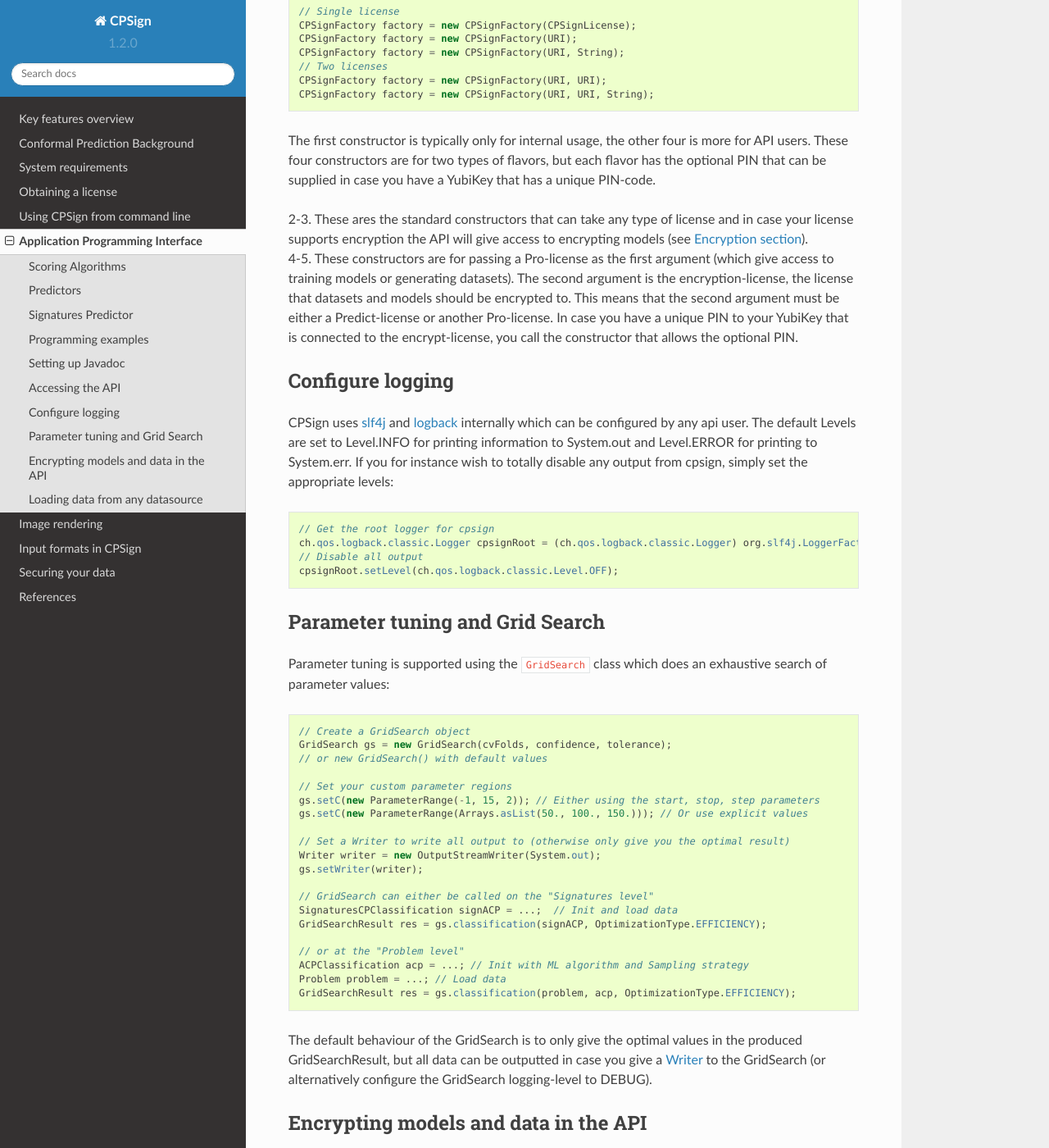
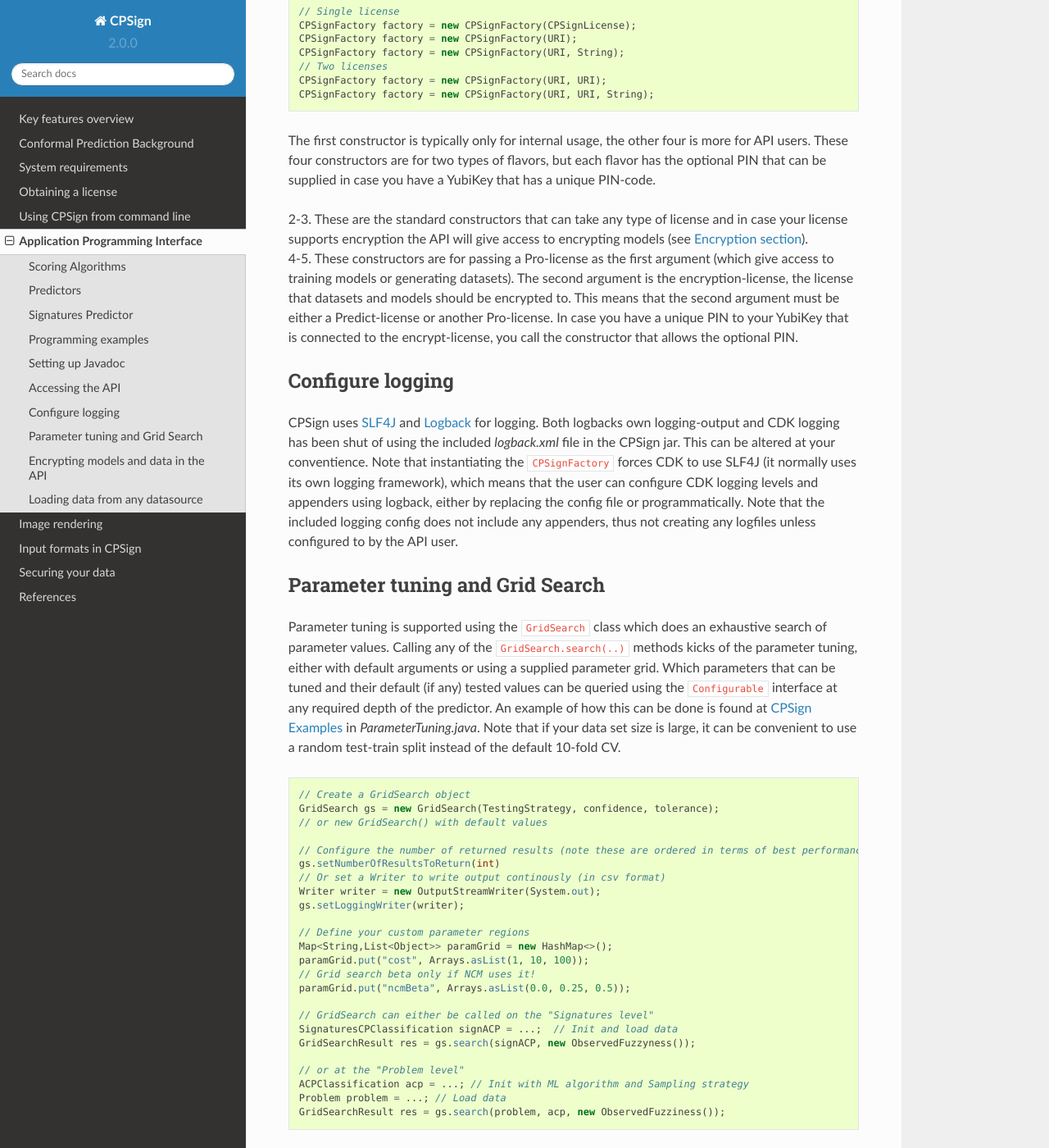
Before and after one commit to arosbio/cpsign_docs, a Sphinx documentation site: the page built from source/sections/api/API.rst, in a window 1280 px wide and 1400 px high, scrolled down 1117 px. Shown: the whole window at 82% size. Built offline with Sphinx 7.4.7 and the Read the Docs theme 2.0.0, drawn with Linux system fonts in a browser that asks for light colours; pages that are not in the unit, such as notebooks, are missing from menus; some of the changed text lies outside the part shown.

Commit message:
Started to update the API info

```diff
--- a/source/conf.py
+++ b/source/conf.py
@@ -47,7 +47,7 @@
 
 # General information about the project.
 project = u'CPSign'
-copyright = u'2019, Aros Bio AB'
+copyright = u'2021, Aros Bio AB'
 author = u'Aros Bio AB'
 
 # The version info for the project you're documenting, acts as replacement for
@@ -55,9 +55,9 @@
 # built documents.
 #
 # The short X.Y version.
-version = u'1.2.0'
+version = u'2.0.0'
 # The full version, including alpha/beta/rc tags.
-release = u'1.2.0'
+release = u'2.0.0-beta'
 
 # The language for content autogenerated by Sphinx. Refer to documentation
 # for a list of supported languages.
--- a/source/index.rst
+++ b/source/index.rst
@@ -3,11 +3,11 @@
    You can adapt this file completely to your liking, but it should at least
    contain the root `toctree` directive.
 
-====================
+####################
 CPSign Documentation
-====================
+####################
 
-CPSign is a tool for modeling in cheminformatics using Conformal Prediction (CP) with the Signatures molecular descriptor and Support Vector Machines (SVM).
+CPSign is a tool for modeling in cheminformatics using Conformal Prediction and probabilistic predictions using the Signatures molecular descriptor and Support Vector Machines (SVM). CPSign leverages `CDK <https://cdk.github.io/>`_ for cheminformatics, and uses `LibLinear <https://liblinear.bwaldvogel.de/>`_ and `LibSVM <https://github.com/jeffheaton/libsvm-java>`_ for machine learning tasks.
 
 
 Table of Contents
--- a/source/sections/api/API.rst
+++ b/source/sections/api/API.rst
@@ -4,14 +4,11 @@
 
    <br />
 
+#################################
+Application Programming Interface
+#################################
 
-Application Programming Interface
-=================================
-
-CPSign can, apart from the CLI-tool, be used as an API (Application Programming Interface)
-and be integrated in other projects and be called programmatically. The API consists of a
-factory-class that give access to a set of interfaces and classes open to use, provided that
-the user has a license for the product.
+CPSign can, apart from the CLI-tool, be used as an API (Application Programming Interface) and be integrated in other projects and be called programmatically. The API consists of a factory-class that give access to a set of interfaces and classes open to use, provided that the user has a license for the product.
 
 .. toctree::
    :maxdepth: 1
@@ -59,95 +51,61 @@
    CPSignFactory factory = new CPSignFactory(URI, URI);
    CPSignFactory factory = new CPSignFactory(URI, URI, String);
 
-The first constructor is typically only for internal usage, the other four is more for API users.
-These four constructors are for two types of flavors, but each flavor has the optional
-PIN that can be supplied in case you have a YubiKey that has a unique PIN-code. |br|
+The first constructor is typically only for internal usage, the other four is more for API users. These four constructors are for two types of flavors, but each flavor has the optional PIN that can be supplied in case you have a YubiKey that has a unique PIN-code. |br|
 
-2-3. These ares the standard constructors that can take any type of license and in
-case your license supports encryption the API will give access to encrypting models (see :ref:`Encryption section <api_encryption>`). |br|
-4-5. These constructors are for passing a Pro-license as the first argument
-(which give access to training models or generating datasets). The second argument is the
-encryption-license, the license that datasets and models should be encrypted to.
-This means that the second argument must be either a Predict-license or another Pro-license.
-In case you have a unique PIN to your YubiKey that is connected to the encrypt-license, you
-call the constructor that allows the optional PIN. |br|
+2-3. These are the standard constructors that can take any type of license and in case your license supports encryption the API will give access to encrypting models (see :ref:`Encryption section <api_encryption>`). |br|
+4-5. These constructors are for passing a Pro-license as the first argument (which give access to training models or generating datasets). The second argument is the encryption-license, the license that datasets and models should be encrypted to. This means that the second argument must be either a Predict-license or another Pro-license. In case you have a unique PIN to your YubiKey that is connected to the encrypt-license, you call the constructor that allows the optional PIN. |br|
 
 
 Configure logging
------------------
+=================
 
-CPSign uses slf4j_ and logback_ internally which can be configured by any api user. The default Levels are set to Level.INFO
-for printing information to System.out and Level.ERROR for printing to System.err. If you for instance wish to totally disable any
-output from cpsign, simply set the appropriate levels:
-
-.. _slf4j: http://www.slf4j.org/
-.. _logback: http://logback.qos.ch/
-
-.. code-block:: java
-
-   // Get the root logger for cpsign
-   ch.qos.logback.classic.Logger cpsignRoot = (ch.qos.logback.classic.Logger) org.slf4j.LoggerFactory.getLogger("com.arosbio");
-   // Disable all output
-   cpsignRoot.setLevel(ch.qos.logback.classic.Level.OFF);
+CPSign uses `SLF4J <http://www.slf4j.org/>`_ and `Logback <http://logback.qos.ch/>`_ for logging. Both logbacks own logging-output and CDK logging has been shut of using the included `logback.xml` file in the CPSign jar. This can be altered at your conventience. Note that instantiating the :code:`CPSignFactory` forces CDK to use SLF4J (it normally uses its own logging framework), which means that the user can configure CDK logging levels and appenders using logback, either by replacing the config file or programmatically. Note that the included logging config does not include any appenders, thus not creating any logfiles unless configured to by the API user.
 
 
 Parameter tuning and Grid Search
---------------------------------
-Parameter tuning is supported using the :code:`GridSearch` class which does an exhaustive search of parameter values:
+================================
+Parameter tuning is supported using the :code:`GridSearch` class which does an exhaustive search of parameter values. Calling any of the :code:`GridSearch.search(..)` methods kicks of the parameter tuning, either with default arguments or using a supplied parameter grid. Which parameters that can be tuned and their default (if any) tested values can be queried using the :code:`Configurable` interface at any required depth of the predictor. An example of how this can be done is found at `CPSign Examples <https://github.com/arosbio/cpsign-examples>`_ in `ParameterTuning.java`. Note that if your data set size is large, it can be convenient to use a random test-train split instead of the default 10-fold CV.
 
 .. code-block:: java
 
    // Create a GridSearch object
-   GridSearch gs = new GridSearch(cvFolds, confidence, tolerance);
+   GridSearch gs = new GridSearch(TestingStrategy, confidence, tolerance);
    // or new GridSearch() with default values
 
-   // Set your custom parameter regions
-   gs.setC(new ParameterRange(-1, 15, 2)); // Either using the start, stop, step parameters
-   gs.setC(new ParameterRange(Arrays.asList(50., 100., 150.))); // Or use explicit values
+   // Configure the number of returned results (note these are ordered in terms of best performance)
+   gs.setNumberOfResultsToReturn(int)
+   // Or set a Writer to write output continously (in csv format)
+   Writer writer = new OutputStreamWriter(System.out);
+   gs.setLoggingWriter(writer);
 
-   // Set a Writer to write all output to (otherwise only give you the optimal result)
-   Writer writer = new OutputStreamWriter(System.out);
-   gs.setWriter(writer);
+   // Define your custom parameter regions
+   Map<String,List<Object>> paramGrid = new HashMap<>();
+   paramGrid.put("cost", Arrays.asList(1, 10, 100));
+   // Grid search beta only if NCM uses it!
+   paramGrid.put("ncmBeta", Arrays.asList(0.0, 0.25, 0.5));
 
    // GridSearch can either be called on the "Signatures level"
    SignaturesCPClassification signACP = ...;  // Init and load data
-   GridSearchResult res = gs.classification(signACP, OptimizationType.EFFICIENCY);
+   GridSearchResult res = gs.search(signACP, new ObservedFuzzyness());
 
    // or at the "Problem level"
    ACPClassification acp = ...; // Init with ML algorithm and Sampling strategy
    Problem problem = ...; // Load data
-   GridSearchResult res = gs.classification(problem, acp, OptimizationType.EFFICIENCY);
+   GridSearchResult res = gs.search(problem, acp, new ObservedFuzziness());
 
 
-The default behaviour of the GridSearch is to only give the optimal values in the produced GridSearchResult, but all
-data can be outputted in case you give a Writer_ to the GridSearch (or alternatively configure the GridSearch logging-level to DEBUG).
-
-.. _Writer: https://docs.oracle.com/javase/7/docs/api/java/io/Writer.html
 
 .. _api_encryption:
 
 Encrypting models and data in the API
--------------------------------------
+======================================
 
-Encrypting/decrypting models are done when saving and loading models. Encryption requires a license that supports it,
-from the license an :code:`EncryptionSpecification` can be generated by CPSign, which then allows encryption using the API.
-The :code:`EncryptionSpecification` objects are instantiated from the :code:`CPSignFactory`, either by sending the desired
-encryption-enabled license to the constructor of :code:`CPSignFactory` or by calling one of the static methods
-:code:`CPSignFactory.getEncryptionSpec(license)` or :code:`CPSignFactory.getEncryptionSpec(license, yubikePIN)`.
-Once having the encryption specification the models can be encrypted by calling the saving methods
-:code:`saveEncrypted(File, EncryptionSpecification)` or directly one of the :code:`ModelCreator` methods.
-Loading an encrypted model is done by sending the same :code:`EncryptionSpecification` (i.e. derived from the same license)
-to the loading method of :code:`ModelLoader`.
+Encrypting/decrypting models are done when saving and loading models. Encryption requires a license that supports it, from the license an :code:`EncryptionSpecification` can be generated by CPSign, which then allows encryption using the API. The :code:`EncryptionSpecification` objects are instantiated from the :code:`CPSignFactory`, either by sending the desired encryption-enabled license to the constructor of :code:`CPSignFactory` or by calling one of the static methods :code:`CPSignFactory.getEncryptionSpec(license)` or :code:`CPSignFactory.getEncryptionSpec(license, yubikePIN)`. Once having the encryption specification the models can be encrypted by calling the saving methods of :ref:`sign_predictors`. :code:`saveEncrypted(File, EncryptionSpecification)` or directly one of the :code:`ModelCreator` methods. Loading an encrypted model is done by sending the same :code:`EncryptionSpecification` (i.e., derived from the same license) to the loading method of :code:`ModelLoader`.
 
 
 Loading data from any datasource
---------------------------------
+================================
 
-Apart from loading molecules from SMILES-files and SDFiles CPSign offers a more generic way
-of populating a Signatures problem by the method :code:`fromMolsIterator` that allows the
-API-user to wrap their datasource in a Java-Iterator. In this way, CPSign will integrate
-to any type of datasource; whether it’s a database or anything else.
-The API-user simply wraps their data in an Iterator<Pair<IAtomContainer, Double>>
-where in the regression-case the second value in the pair will be the regression-value
-and in the classification-case the second value should be one of two values (one value for each class).
-The molecules must come as a IAtomContainer as implemented in CDK (https://github.com/cdk/cdk).
+
+Apart from loading molecules from SMILES-files and SDFiles CPSign offers a more generic way of populating a Signatures problem by the method :code:`fromMolsIterator` that allows the API-user to wrap their datasource in a Java-Iterator. In this way, CPSign will integrate  to any type of datasource; whether it’s a database or anything else. The API-user simply wraps their data in an :code:`Iterator<Pair<IAtomContainer, Double>>` where in the regression-case the second value in the pair will be the regression-value and in the classification-case the second value should be one of two values (one value for each class). The molecules must come as a IAtomContainer as implemented in CDK (https://github.com/cdk/cdk).
```
Also changed, not shown: other parts of source/sections/api/API.rst (+5 -10 lines), README.md (+10 -0 lines), source/sections/api/scoring_algorithms.rst (+45 -4 lines), source/sections/key_feat.rst (+10 -9 lines), 1 other file.
